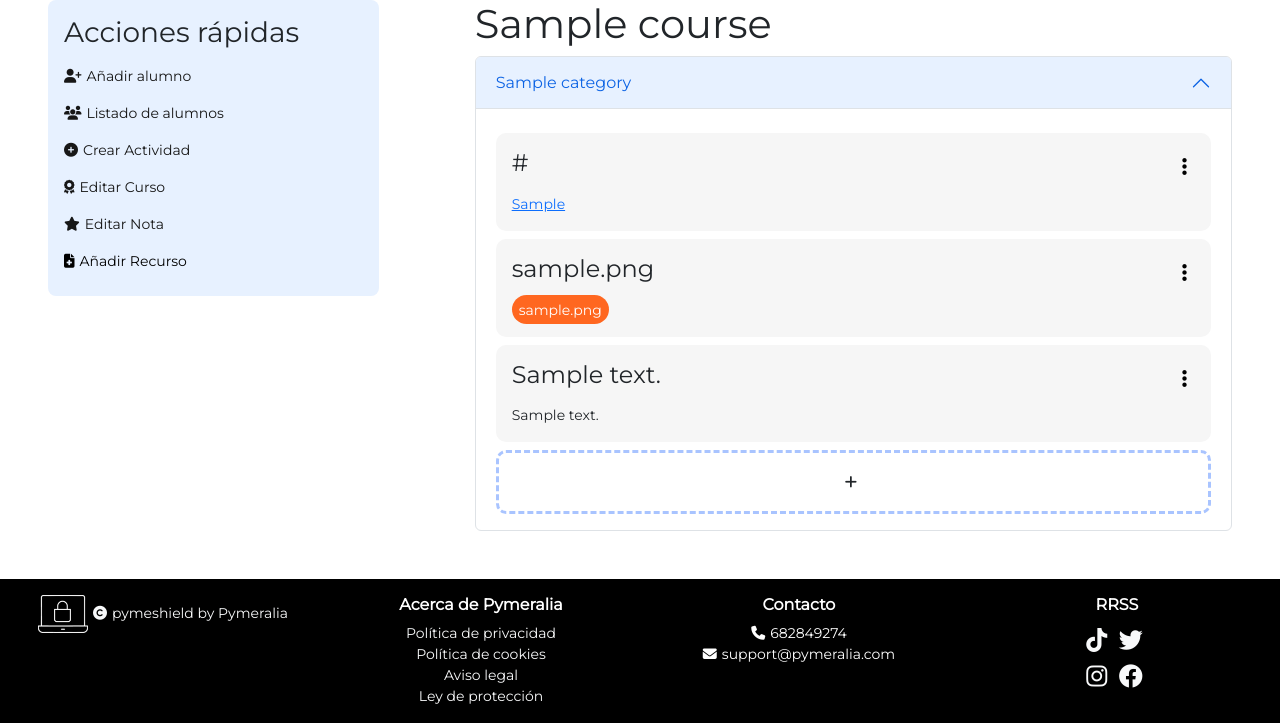
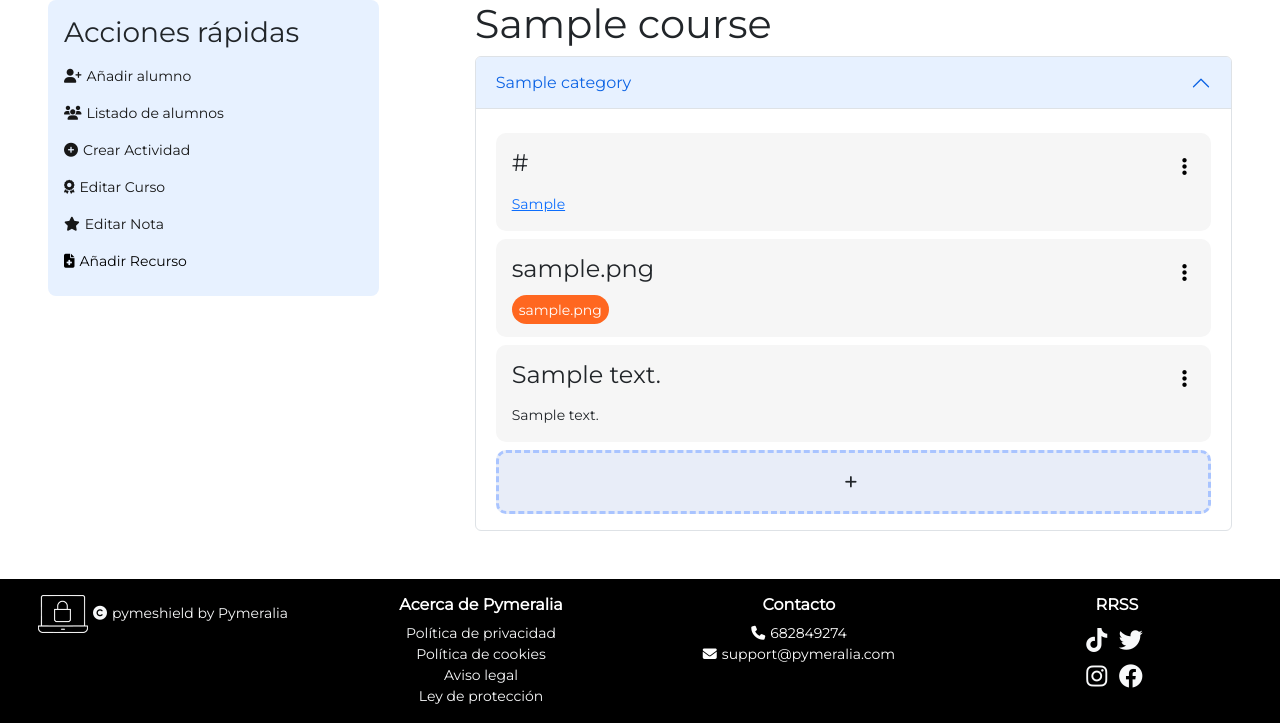
Before and after one commit to Tupiet-Classe/SPRINT3_GRUP3_Projecte_Globalitzat, a PHP site: page /admin/detallesCurso.php?courseid=1 in a window 1280 px wide, with the pointer over the restyled element. Shown: the part 167-890 px from the top of the page. Run offline with PHP 8.4, Linux system fonts and the light colour scheme; tables that the repository leaves empty hold one stand-in row (values such as "Sample post"); data that the repository does not hold is empty.

Commit message:
Petits canvis estètics

```diff
--- a/pymeraliaFiles/admin/detallesCurso.php
+++ b/pymeraliaFiles/admin/detallesCurso.php
@@ -183,7 +183,6 @@ if (isset($_GET['courseid'])) {
                                 <li><button type='button' onclick='addDocument(`file`)'> <i class='far fa-file-pdf'></i>Añadir Documento</button></li>
                                 <li><button type='button' onclick='addDocument(`text`)'> <i class='fas fa-file-alt'></i>Añadir Texto</button></li>
                                 <li><button type='button' onclick='addDocument(`url`)'> <i class='fas fa-link'></i>Añadir URL</button></li>
-
                             </ul>
                          </div>";
 
--- a/pymeraliaFiles/css/detallesCursos.css
+++ b/pymeraliaFiles/css/detallesCursos.css
@@ -19,3 +19,7 @@
     border: 3px #a9c4ff dashed;
     border-radius: 10px;
 }
+
+.new-resource:hover {
+    background: #e8edf8;
+}
```
